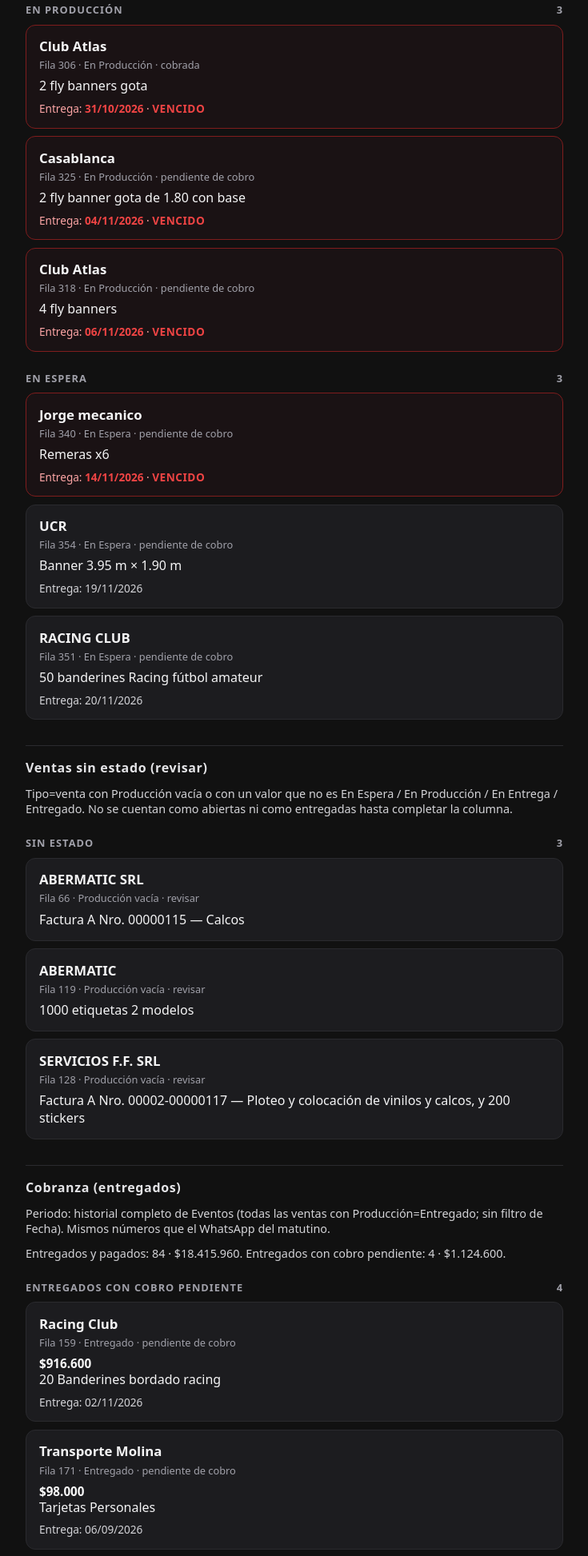
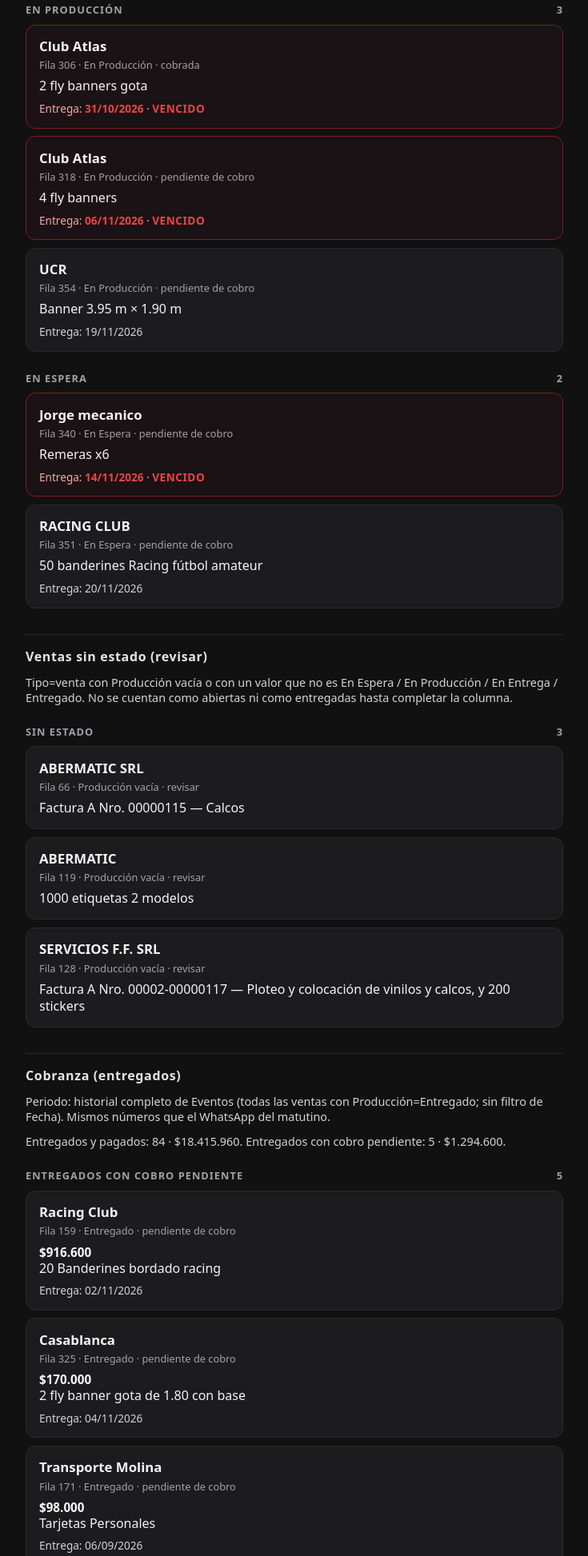
Before and after one commit to CodersPlug/alianza-ventas-web, a plain HTML site: page index.html in a window 1280 px wide. Shown: the part 343-2289 px from the top of the page at 80% size, without its empty margins (272-1007 px from the left). Drawn offline with Linux system fonts and the light colour scheme.

Commit message:
Update informe matutino

```diff
--- a/index.html
+++ b/index.html
@@ -3,7 +3,7 @@
 <head>
 <meta charset="utf-8"/>
 <meta name="viewport" content="width=device-width, initial-scale=1"/>
-<title>Informe matutino · 16/11/2026</title>
+<title>Informe matutino · 17/11/2026</title>
 <style>
   :root { color-scheme: light dark; }
   body { font-family: ui-sans-serif, system-ui, -apple-system, sans-serif; margin: 0; background: #111; color: #f4f4f5; }
@@ -30,33 +30,28 @@
 </head>
 <body>
 <main>
-  <h1>Informe matutino · 16/11/2026</h1>
-  <p class="sub">Alianza Grafica · planilla Eventos leída el 16/11/2026 a las 09:00 (ART)</p>
-  <div class="block"><h2 class="block-title">Ventas en curso</h2><p class="summary">6 abiertos · En Entrega 0 · En Producción 3 · En Espera 3. Sin montos.</p><p class="summary">Etiquetas = columna Producción de Eventos. En Espera = pedido recibido, aún no arrancó. En Producción = en curso. En Entrega = listo para entregar. Abierta = no Entregado (puede estar cobrada). Si FechaEntrega ya pasó y sigue abierto → <span class="vencido">VENCIDO</span>.</p><section><h2>En Entrega <span>0</span></h2><p class="empty">Ninguna</p></section><section><h2>En Producción <span>3</span></h2><article class="is-vencido">
+  <h1>Informe matutino · 17/11/2026</h1>
+  <p class="sub">Alianza Grafica · planilla Eventos leída el 17/11/2026 a las 09:00 (ART)</p>
+  <div class="block"><h2 class="block-title">Ventas en curso</h2><p class="summary">5 abiertos · En Entrega 0 · En Producción 3 · En Espera 2. Sin montos.</p><p class="summary">Etiquetas = columna Producción de Eventos. En Espera = pedido recibido, aún no arrancó. En Producción = en curso. En Entrega = listo para entregar. Abierta = no Entregado (puede estar cobrada). Si FechaEntrega ya pasó y sigue abierto → <span class="vencido">VENCIDO</span>.</p><section><h2>En Entrega <span>0</span></h2><p class="empty">Ninguna</p></section><section><h2>En Producción <span>3</span></h2><article class="is-vencido">
           <div class="who">Club Atlas</div>
           <div class="meta">Fila 306 · En Producción · cobrada</div>
           <div class="job">2 fly banners gota</div>
           <div class="when">Entrega: <span class="fecha-vencida">31/10/2026</span> · <span class="vencido">VENCIDO</span></div>
         </article><article class="is-vencido">
-          <div class="who">Casablanca</div>
-          <div class="meta">Fila 325 · En Producción · pendiente de cobro</div>
-          <div class="job">2 fly banner gota de 1.80 con base</div>
-          <div class="when">Entrega: <span class="fecha-vencida">04/11/2026</span> · <span class="vencido">VENCIDO</span></div>
-        </article><article class="is-vencido">
           <div class="who">Club Atlas</div>
           <div class="meta">Fila 318 · En Producción · pendiente de cobro</div>
           <div class="job">4 fly banners</div>
           <div class="when">Entrega: <span class="fecha-vencida">06/11/2026</span> · <span class="vencido">VENCIDO</span></div>
-        </article></section><section><h2>En Espera <span>3</span></h2><article class="is-vencido">
+        </article><article>
+          <div class="who">UCR</div>
+          <div class="meta">Fila 354 · En Producción · pendiente de cobro</div>
+          <div class="job">Banner 3.95 m × 1.90 m</div>
+          <div class="when">Entrega: 19/11/2026</div>
+        </article></section><section><h2>En Espera <span>2</span></h2><article class="is-vencido">
           <div class="who">Jorge mecanico</div>
           <div class="meta">Fila 340 · En Espera · pendiente de cobro</div>
           <div class="job">Remeras x6</div>
           <div class="when">Entrega: <span class="fecha-vencida">14/11/2026</span> · <span class="vencido">VENCIDO</span></div>
-        </article><article>
-          <div class="who">UCR</div>
-          <div class="meta">Fila 354 · En Espera · pendiente de cobro</div>
-          <div class="job">Banner 3.95 m × 1.90 m</div>
-          <div class="when">Entrega: 19/11/2026</div>
         </article><article>
           <div class="who">RACING CLUB</div>
           <div class="meta">Fila 351 · En Espera · pendiente de cobro</div>
@@ -74,12 +69,18 @@
           <div class="who">SERVICIOS F.F. SRL</div>
           <div class="meta">Fila 128 · Producción vacía · revisar</div>
           <div class="job">Factura A Nro. 00002-00000117 — Ploteo y colocación de vinilos y calcos, y 200 stickers</div>
-        </article></section></div><div class="block"><h2 class="block-title">Cobranza (entregados)</h2><p class="summary">Periodo: historial completo de Eventos (todas las ventas con Producción=Entregado; sin filtro de Fecha). Mismos números que el WhatsApp del matutino.</p><p class="summary">Entregados y pagados: 84 · $18.415.960. Entregados con cobro pendiente: 4 · $1.124.600.</p><section><h2>Entregados con cobro pendiente <span>4</span></h2><article>
+        </article></section></div><div class="block"><h2 class="block-title">Cobranza (entregados)</h2><p class="summary">Periodo: historial completo de Eventos (todas las ventas con Producción=Entregado; sin filtro de Fecha). Mismos números que el WhatsApp del matutino.</p><p class="summary">Entregados y pagados: 84 · $18.415.960. Entregados con cobro pendiente: 5 · $1.294.600.</p><section><h2>Entregados con cobro pendiente <span>5</span></h2><article>
         <div class="who">Racing Club</div>
         <div class="meta">Fila 159 · Entregado · pendiente de cobro</div>
         <div class="amt">$916.600</div>
         <div class="job">20 Banderines bordado racing</div>
         <div class="when">Entrega: 02/11/2026</div>
+      </article><article>
+        <div class="who">Casablanca</div>
+        <div class="meta">Fila 325 · Entregado · pendiente de cobro</div>
+        <div class="amt">$170.000</div>
+        <div class="job">2 fly banner gota de 1.80 con base</div>
+        <div class="when">Entrega: 04/11/2026</div>
       </article><article>
         <div class="who">Transporte Molina</div>
         <div class="meta">Fila 171 · Entregado · pendiente de cobro</div>
@@ -98,7 +99,7 @@
         <div class="amt">$30.000</div>
         <div class="job">Tarjetas personales x500</div>
         <div class="when">Entrega: 04/11/2026</div>
-      </article></section><section><h2>Entregados y pagados <span>84</span></h2><p class="summary">Total cobrado en entregados: $18.415.960 (84). Detalle omitido — ver planilla Eventos.</p></section></div><div class="block"><h2 class="block-title">Cheques emitidos</h2><p class="summary">Proximos 7 dias (16/11/2026 – 23/11/2026): $0 · 0 cheques. Total posdatados: $0 · 0.</p><p class="empty">Sin cheques emitidos posdatados</p></div><div class="block"><h2 class="block-title">Cuentas corrientes</h2><p class="summary">Total CC clientes: $2.212.600 · 9 ventas.</p><article>
+      </article></section><section><h2>Entregados y pagados <span>84</span></h2><p class="summary">Total cobrado en entregados: $18.415.960 (84). Detalle omitido — ver planilla Eventos.</p></section></div><div class="block"><h2 class="block-title">Cheques emitidos</h2><p class="summary">Proximos 7 dias (17/11/2026 – 24/11/2026): $0 · 0 cheques. Total posdatados: $0 · 0.</p><p class="empty">Sin cheques emitidos posdatados</p></div><div class="block"><h2 class="block-title">Cuentas corrientes</h2><p class="summary">Total CC clientes: $2.212.600 · 9 ventas.</p><article>
         <div class="who">Transporte Molina</div>
         <div class="meta">Vence: 25/08/2026 · Entregado</div>
         <div class="amt">$80.000</div>
@@ -115,7 +116,7 @@
         <div class="job">20 Banderines bordado racing</div>
       </article><article>
         <div class="who">Casablanca</div>
-        <div class="meta">Vence: 04/11/2026 · En Producción</div>
+        <div class="meta">Vence: 04/11/2026 · Entregado</div>
         <div class="amt">$170.000</div>
         <div class="job">2 fly banner gota de 1.80 con base</div>
       </article><article>
@@ -135,7 +136,7 @@
         <div class="job">Remeras x6</div>
       </article><article>
         <div class="who">UCR</div>
-        <div class="meta">Vence: 19/11/2026 · En Espera</div>
+        <div class="meta">Vence: 19/11/2026 · En Producción</div>
         <div class="amt">$150.000</div>
         <div class="job">Banner 3.95 m × 1.90 m</div>
       </article><article>
```
